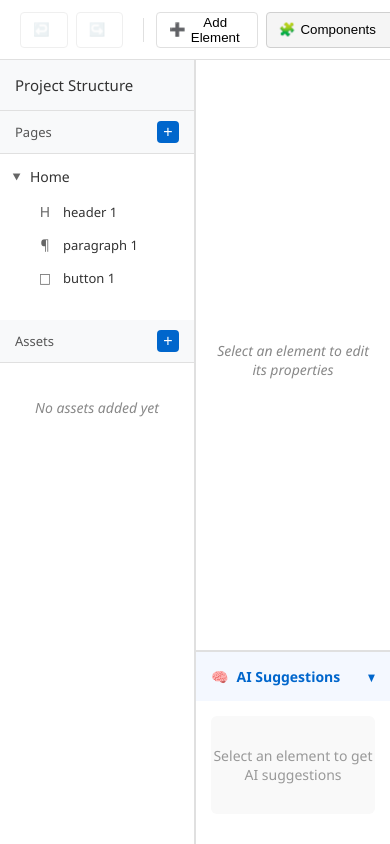
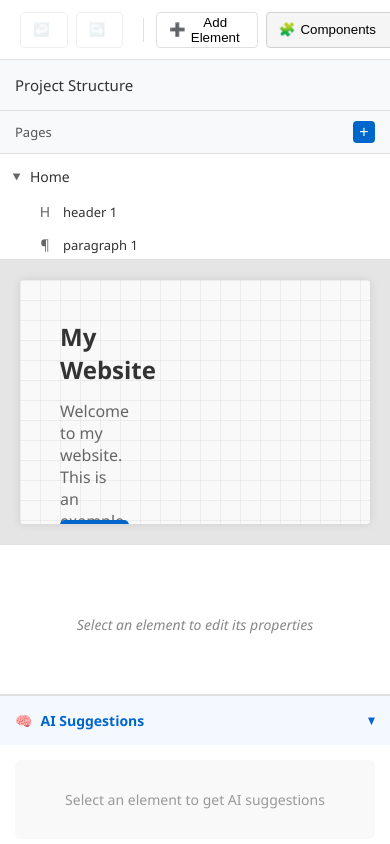
Before and after one commit to simonfot/visual-website-editor, a React (Create React App) app: page / in a window 390 px wide. Built offline with nearby package versions, Linux system fonts and the light colour scheme; the HTML template or start-up script is replaced by a standard one.

Commit message:
Update App.css with canvas container and responsive styles

```diff
--- a/src/App.css
+++ b/src/App.css
@@ -35,13 +35,25 @@ body {
   overflow: hidden;
 }
 
-/* VisualEditor */
+/* Canvas container for responsive design */
+.canvas-container {
+  display: flex;
+  flex-direction: column;
+  flex: 1;
+  overflow: hidden;
+  background-color: #e5e5e5;
+  padding: 20px;
+}
+
+/* Visual Editor */
 .visual-editor {
   flex: 1;
   background-color: var(--editor-bg);
   position: relative;
   overflow: auto;
   height: 100%;
+  box-shadow: 0 0 10px rgba(0, 0, 0, 0.1);
+  border-radius: 4px;
 }
 
 .editor-grid {
@@ -112,3 +124,36 @@ body {
   background-color: var(--panel-bg);
   overflow: hidden;
 }
+
+/* Keyboard shortcuts tooltip */
+.shortcut-hint {
+  display: inline-block;
+  background-color: #f0f0f0;
+  border-radius: 3px;
+  padding: 2px 6px;
+  margin-left: 8px;
+  font-size: 11px;
+  color: #666;
+  font-family: monospace;
+}
+
+/* Responsive styles */
+@media (max-width: 768px) {
+  .editor-container {
+    flex-direction: column;
+  }
+
+  .right-panel {
+    width: 100%;
+    height: 300px;
+    border-left: none;
+    border-top: 1px solid var(--border-color);
+  }
+
+  .project-navigator {
+    width: 100%;
+    height: 200px;
+    border-right: none;
+    border-bottom: 1px solid var(--border-color);
+  }
+}
```
